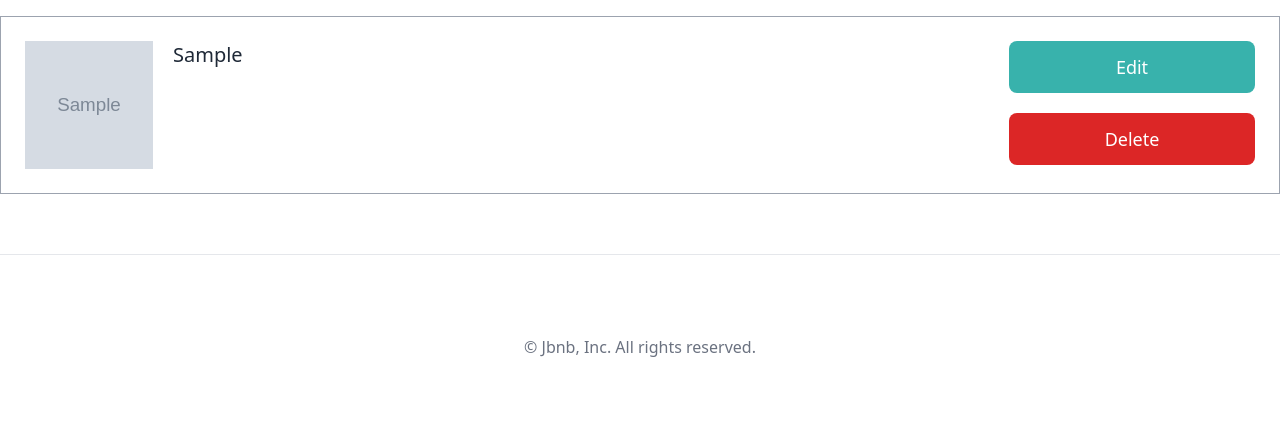
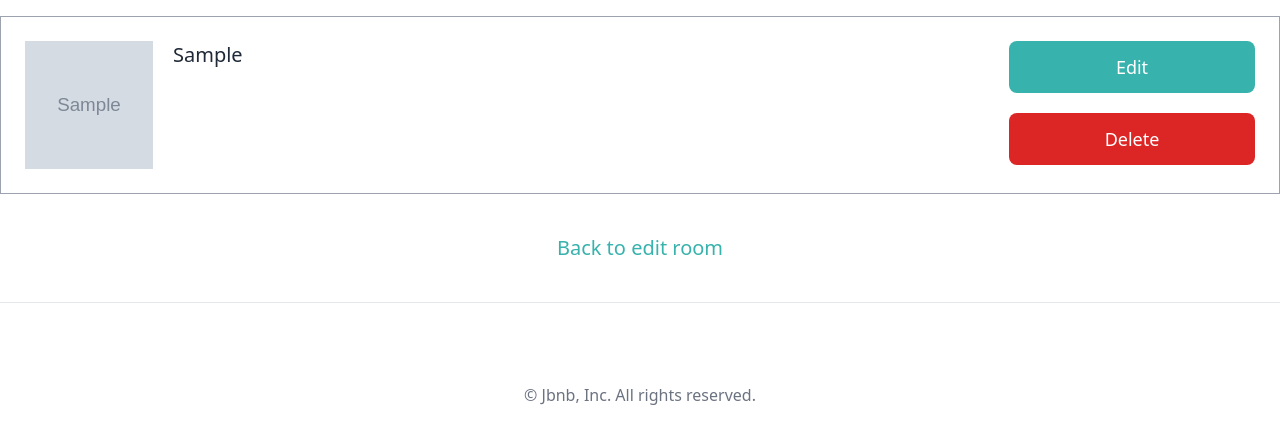
Before and after one commit to jing341/Jbnb, a Django app: page /rooms/1/photos/ in a window 1280 px wide. Shown: the part 80-524 px from the top of the page. Run offline with Django 3.2, Linux system fonts and the light colour scheme; a user stored in the database is signed in; tables that the repository leaves empty hold one stand-in row (values such as "Sample post"); grey boxes marked "Sample" are stand-in pictures; style sheets or scripts are compiled from the project's sources; some libraries are stand-ins or nearby versions.

Commit message:
#23.4 Edit Photo

```diff
--- a/config/settings.py
+++ b/config/settings.py
@@ -106,3 +106,8 @@ EMAIL_PORT = "587"
 EMAIL_HOST_USER = os.environ.get("MAILGUN_USERNAME")
 EMAIL_HOST_PASSWORD = os.environ.get("MAILGUN_PASSWORD")
 EMAIL_FROM = "tljiung@sandbox1da713be75084b43b90e8ae95bf9c38e.mailgun.org"
+
+
+# Auth
+
+LOGIN_URL = "users/login"
--- a/rooms/urls.py
+++ b/rooms/urls.py
@@ -7,5 +7,15 @@ urlpatterns = [
     path("<int:pk>/", views.RoomDetail.as_view(), name="detail"),
     path("<int:pk>/edit/", views.EditRoomView.as_view(), name="edit"),
     path("<int:pk>/photos/", views.RoomPhotosView.as_view(), name="photos"),
+    path(
+        "<int:room_pk>/photos/<int:photo_pk>/delete/",
+        views.delete_photo,
+        name="delete-photo",
+    ),
+    path(
+        "<int:room_pk>/photos/<int:photo_pk>/edit/",
+        views.EditPhotoView.as_view(),
+        name="edit-photo",
+    ),
     path("search/", views.SearchView.as_view(), name="search"),
 ]
--- a/rooms/views.py
+++ b/rooms/views.py
@@ -1,8 +1,11 @@
 from django.db.models import query
 from django.http import Http404
 from django.views.generic import ListView, DetailView, View, UpdateView
-from django.shortcuts import render
+from django.shortcuts import render, redirect, reverse
 from django.core.paginator import Paginator
+from django.contrib.auth.decorators import login_required
+from django.contrib import messages
+from django.contrib.messages.views import SuccessMessageMixin
 from users import mixins as user_mixins
 from . import models, forms
 
@@ -120,3 +123,31 @@ class RoomPhotosView(user_mixins.LoggedInOnlyView, DetailView):
         if room.host.pk != self.request.user.pk:
             raise Http404()
         return room
+
+
+@login_required()
+def delete_photo(request, room_pk, photo_pk):
+    user = request.user
+    try:
+        room = models.Room.objects.get(pk=room_pk)
+        if room.host.pk != user.pk:
+            messages.error(request, "Can't delete that photo")
+        else:
+            models.Photo.objects.filter(pk=photo_pk).delete()
+            messages.success(request, "Photo Deleted")
+        return redirect(reverse("rooms:photos", kwargs={"pk": room_pk}))
+    except models.Room.DoesNotExist:
+        return redirect(reverse("core:home"))
+
+
+class EditPhotoView(user_mixins.LoggedInOnlyView, SuccessMessageMixin, UpdateView):
+
+    model = models.Photo
+    template_name = "rooms/photo_edit.html"
+    pk_url_kwarg = "photo_pk"
+    success_message = "Photo Updated"
+    fields = ("caption",)
+
+    def get_success_url(self):
+        room_pk = self.kwargs.get("room_pk")
+        return reverse("rooms:photos", kwargs={"pk": room_pk})
--- a/templates/rooms/room_photos.html
+++ b/templates/rooms/room_photos.html
@@ -20,10 +20,15 @@
                 <span class="ml-5 text-xl">{{photo.caption}}</span>
             </div>
             <div class="flex flex-col w-1/5">
-                <a class="btn-link mb-5 bg-teal-500" href="#">Edit</a>
-                <a class="btn-link bg-red-600" href="#">Delete</a>
+                <a class="btn-link mb-5 bg-teal-500" href="{% url 'rooms:edit-photo' room.pk photo.pk %}">Edit</a>
+                <a class="btn-link bg-red-600" href="{% url 'rooms:delete-photo' room.pk photo.pk %}">Delete</a>
             </div>
         </div>
     {% endfor %}
+
+    <div class="flex justify-center mt-5">
+        <a href="{{room.get_absolute_url}}edit" class="text-teal-500 font-medium text-xl">Back to edit room</a>
+    </div>
+
 </div>
 {% endblock content %}
```
Also changed, not shown: templates/rooms/photo_edit.html (added, +20 -0 lines).
